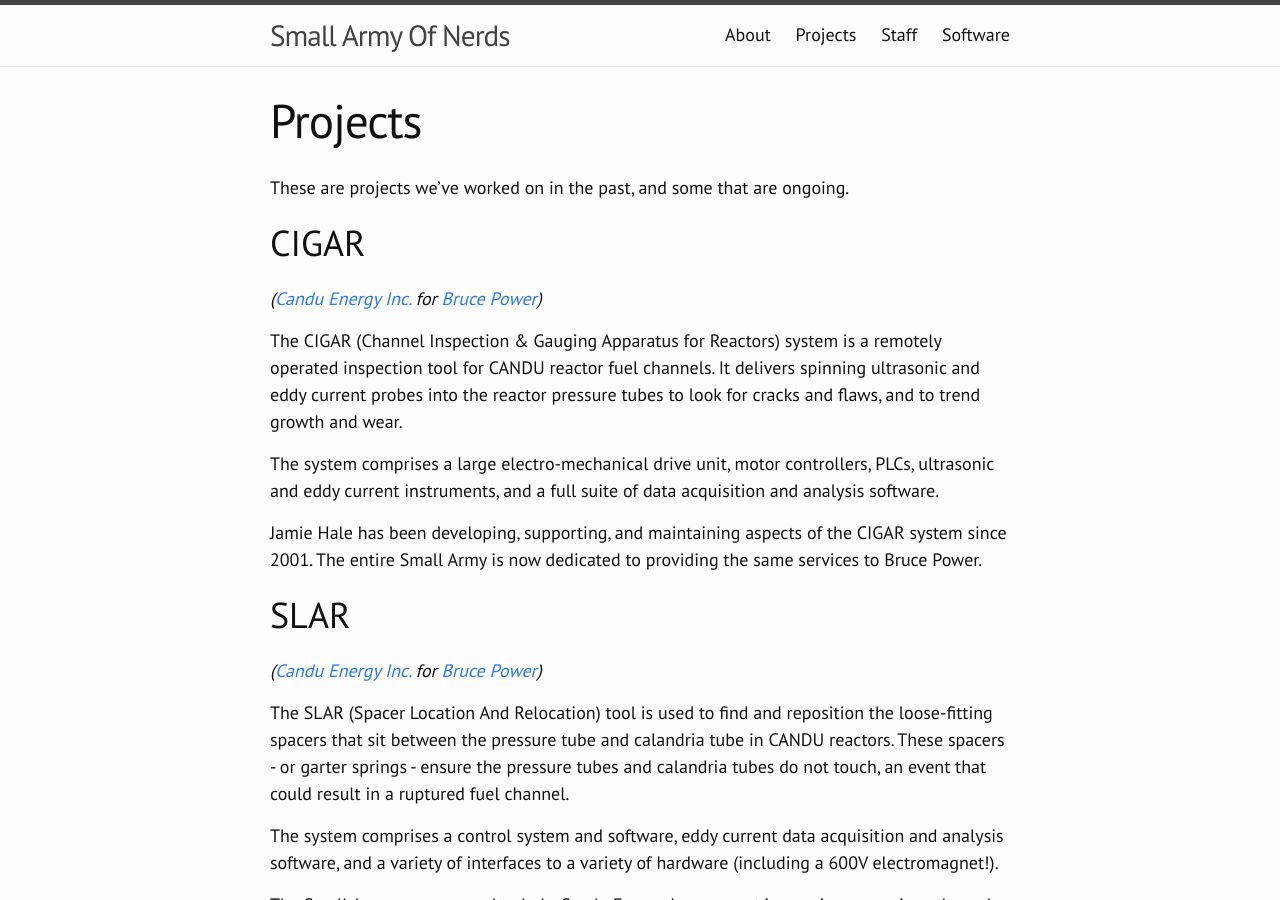
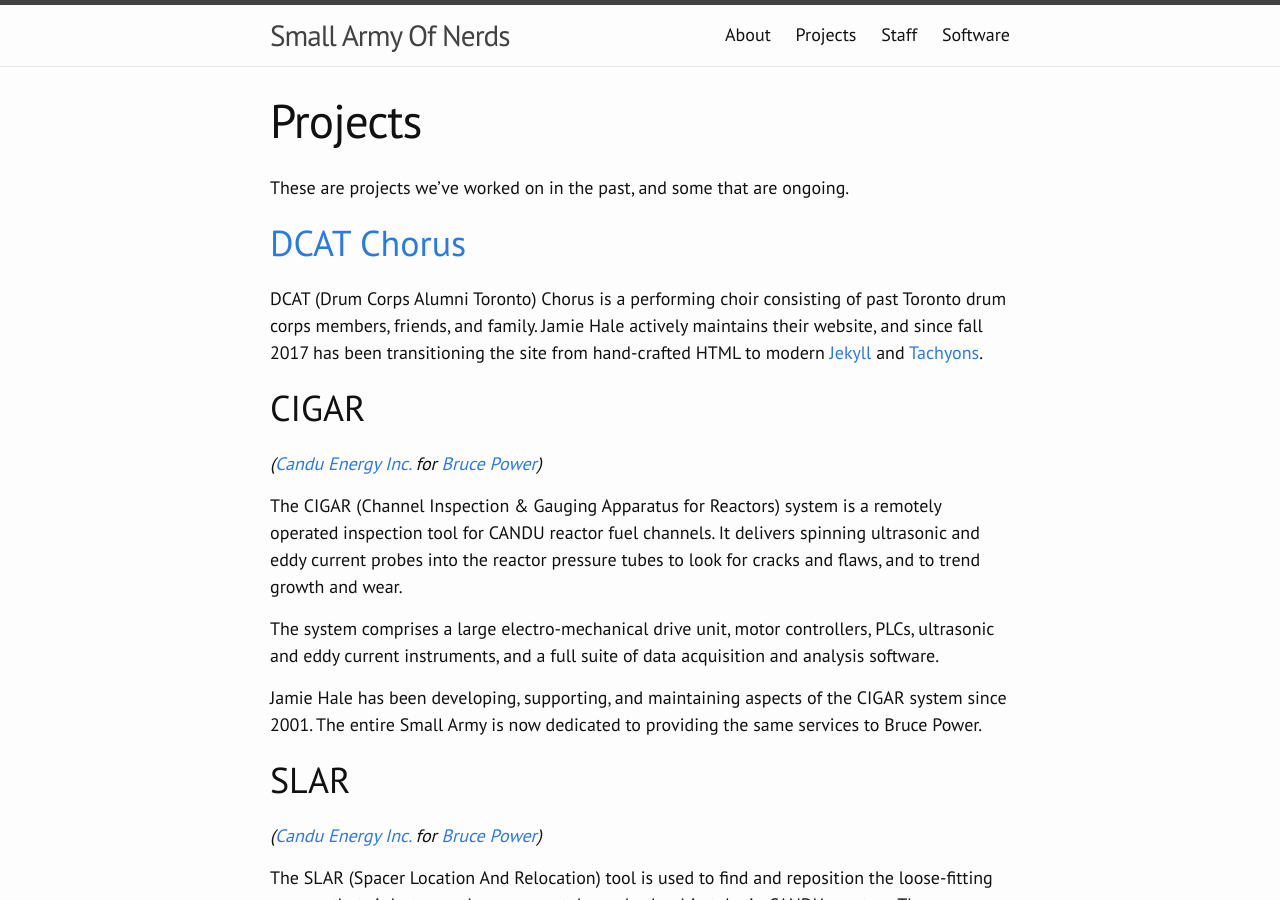
Before and after one commit to jamiehale/smallarmyofnerds-com, a Jekyll site: the page built from src/projects.md, in a window 1280 px wide and 900 px high. Built offline with Jekyll 4.4.1, drawn with Linux system fonts in a browser that asks for light colours.

Commit message:
Add DCAT project

```diff
--- a/src/projects.md
+++ b/src/projects.md
@@ -4,6 +4,10 @@ title: Projects
 permalink: /projects/
 ---
 These are projects we've worked on in the past, and some that are ongoing.
+
+## [DCAT Chorus][9]
+
+DCAT (Drum Corps Alumni Toronto) Chorus is a performing choir consisting of past Toronto drum corps members, friends, and family.  Jamie Hale actively maintains their website, and since fall 2017 has been transitioning the site from hand-crafted HTML to modern [Jekyll][10] and [Tachyons][11].
 
 ## CIGAR
 _([Candu Energy Inc.][1] for [Bruce Power][2])_
```
Also changed, not shown: other parts of src/projects.md (+3 -0 lines).
